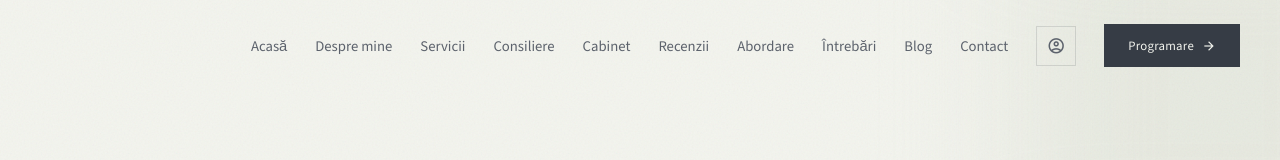
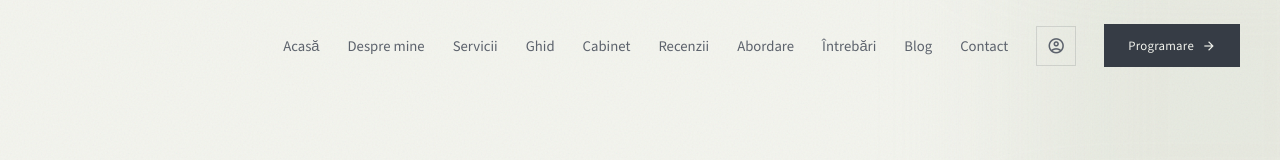
Before and after one commit to autocontracte/Psihologlilianajgheban, a Next.js app: page /termeni in a window 1280 px wide. Shown: the top 160 px of the page. Built offline with nearby package versions, Linux system fonts and the light colour scheme.

Commit message:
Eticheta din meniu: Consiliere -> Ghid
Co-Authored-By: Claude Opus 4.8 <noreply@anthropic.com>

```diff
--- a/src/content/site.ts
+++ b/src/content/site.ts
@@ -55,7 +55,7 @@ export const NAV = [
   { label: "Acasă", href: "/#acasa" },
   { label: "Despre mine", href: "/#despre" },
   { label: "Servicii", href: "/#servicii" },
-  { label: "Consiliere", href: "/consiliere" },
+  { label: "Ghid", href: "/consiliere" },
   { label: "Cabinet", href: "/#cabinet" },
   { label: "Recenzii", href: "/#recenzii" },
   { label: "Abordare", href: "/#abordare" },
```
